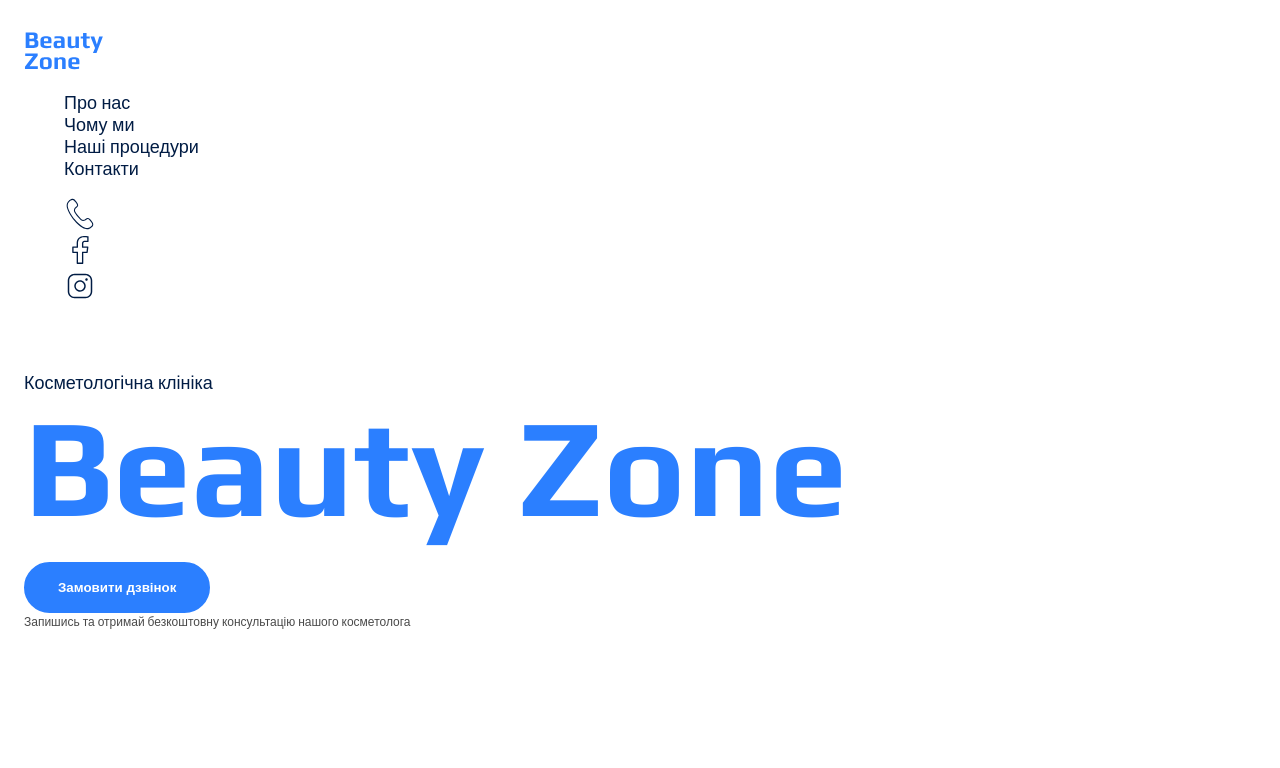
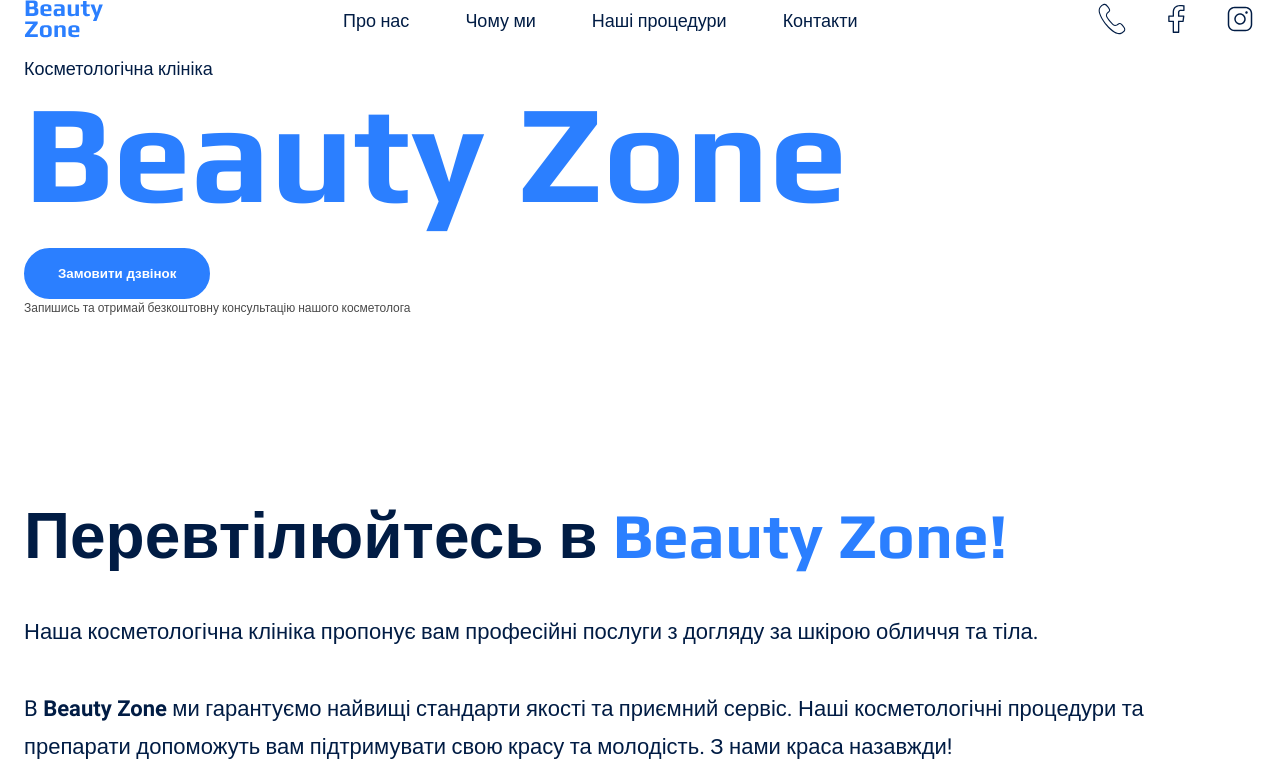
Before and after one commit to nikazborovska/beaty-zone, a plain HTML site: page index.html in a window 1280 px wide. Shown: the top 768 px of the page. Drawn offline with Linux system fonts and the light colour scheme.

Commit message:
make flex container HEADER

```diff
--- a/index.html
+++ b/index.html
@@ -10,11 +10,12 @@
   <body>
     <header class="header-section">
       <div class="container">
-        <nav>
+        <div class="header-container">
+          <nav class="header-nav">
             <a href="./index.html">
               <img src="./images/logo.svg" alt="Логотип Beauty Zone">
             </a>
-          <ul>
+            <ul class="header-menu">
               <li><a class="link" href="#about-section">Про нас</a></li>
               <li><a class="link" href="#advantages-section">Чому ми</a></li>
               <li><a class="link" href="#procedures-section">Наші процедури</a></li>
@@ -22,7 +23,7 @@
             </ul>
           </nav>
           <address>
-          <ul>
+            <ul class="address-header">
               <li>
                 <a href="tel:+380960000007">
                   <img src="./images/telephone-icon-dark.svg" alt="Іконка телефону">
@@ -40,6 +41,7 @@
               </li>
             </ul>
           </address>
+        </div>
       </div>
     </header>
     <main>
--- a/styles/style.css
+++ b/styles/style.css
@@ -62,6 +62,8 @@ address {
 }
 
 ul {
+    margin: 0;
+    padding: 0;
     list-style-type: none;
 }
 
@@ -101,8 +103,26 @@ ul {
 }
 
 /* Header section */
-.header-section {
-    padding: 32px 0;
+.header-container {
+    display: flex;
+    align-items: center;
+}
+
+.header-nav {
+    display: flex;
+    align-items: center;
+    flex-grow: 1;
+    gap: 240px;
+}
+
+.header-menu {
+    display: flex;
+    gap: 56px;
+}
+
+.address-header {
+    display: flex;
+    gap: 32px;
 }
 
 /* Main */
```
Also changed, not shown: images/full size photos/advantages-icon-1.svg (deleted), images/full size photos/advantages-icon-2.svg (deleted), images/full size photos/advantages-icon-3.svg (deleted), images/full size photos/facebook-icon-dark.svg (deleted), images/full size photos/facebook-icon-light.svg (deleted), images/full size photos/star-3.svg (deleted), images/full size photos/telephone-icon-dark.svg (deleted), images/full size photos/telephone-icon-light.svg (deleted), 3 other files. Lines whose indentation alone changed are shown as unchanged.
